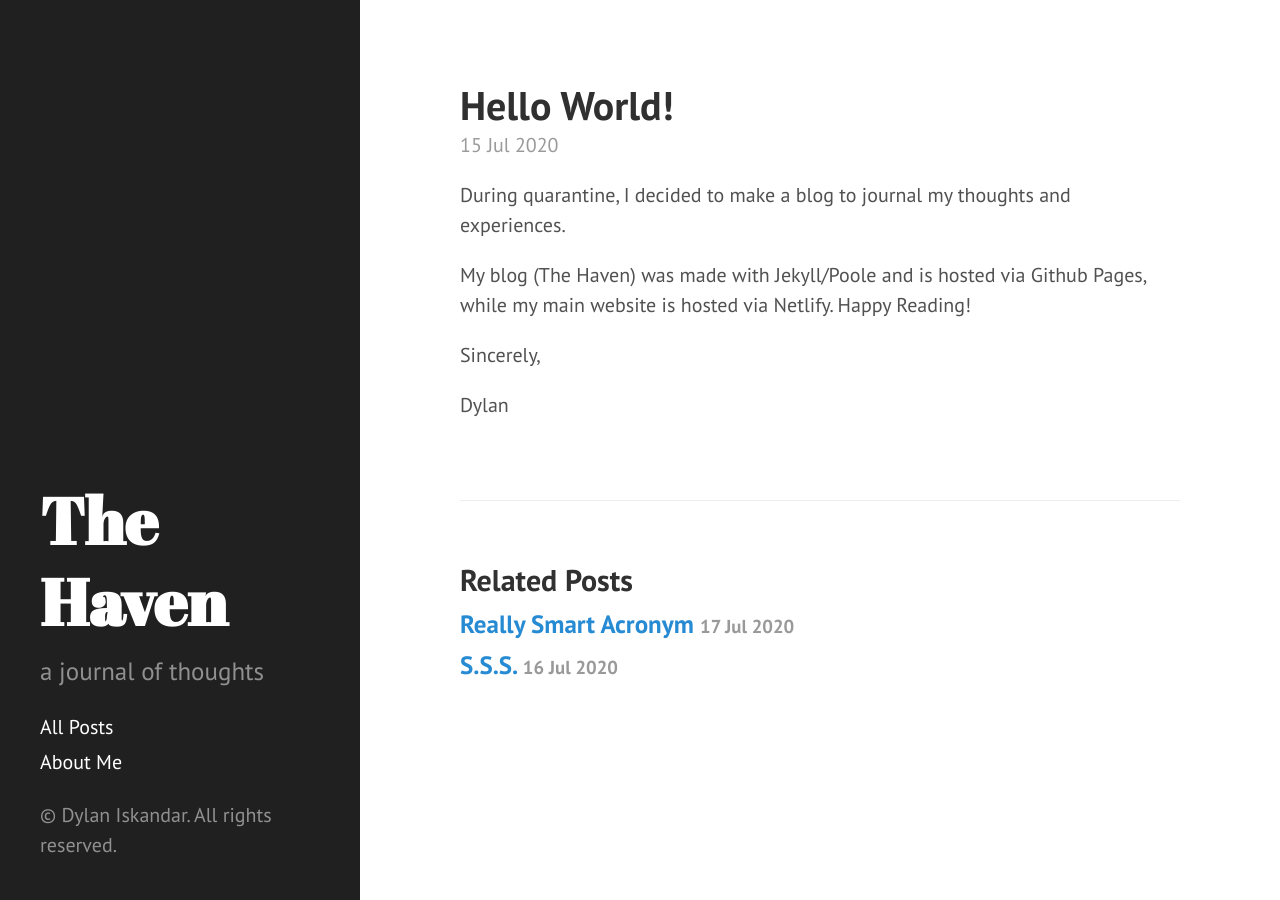
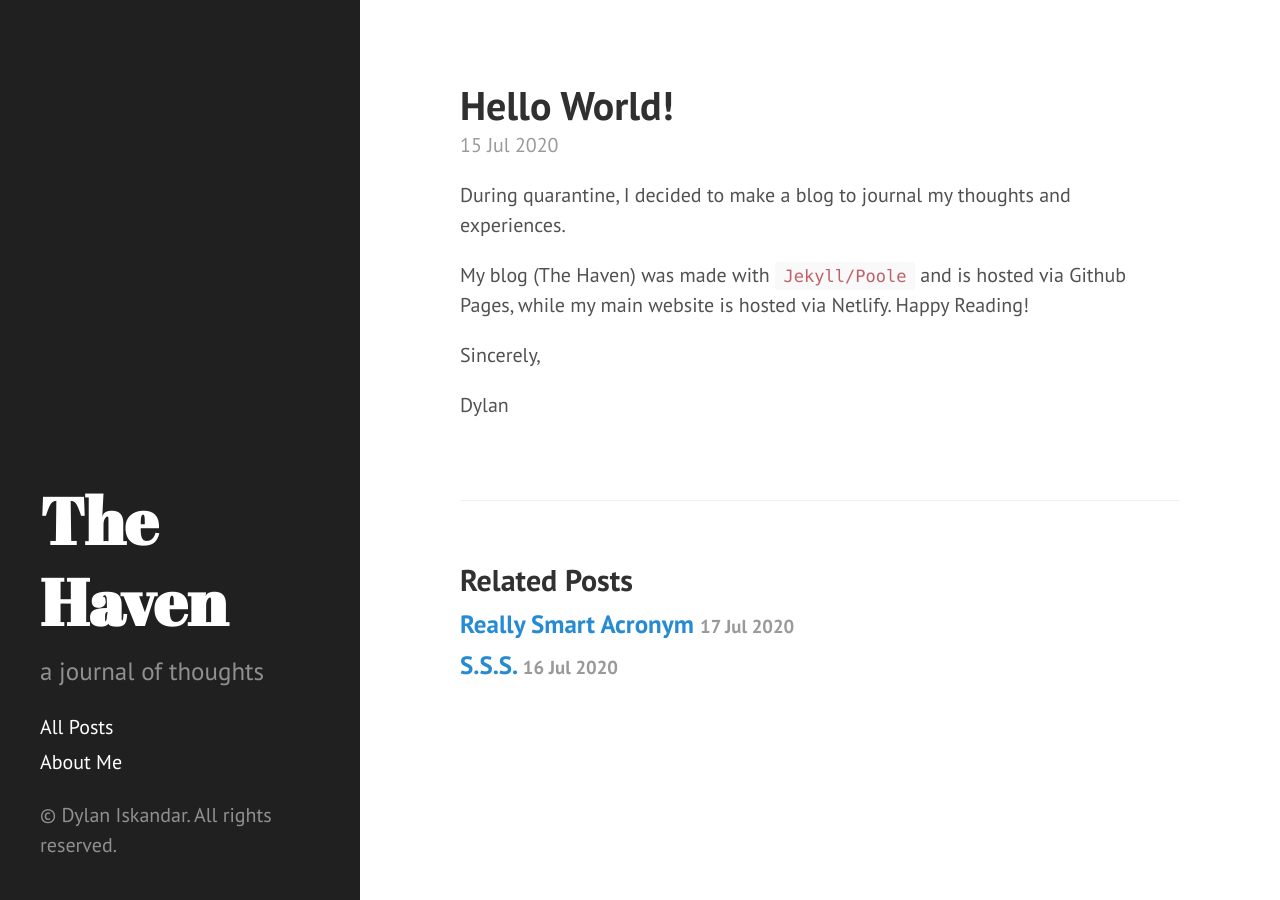
Before and after one commit to mayuridev/myblog, a Jekyll site: the page built from _posts/2020-07-15-Hello World!.md, in a window 1280 px wide. Built offline with Jekyll 4.4.1, drawn with Linux system fonts in a browser that asks for light colours; our own code applies the rules of GitHub Pages for plain Markdown files.

```diff
--- a/_posts/2020-07-15-Hello World!.md
+++ b/_posts/2020-07-15-Hello World!.md
@@ -7,7 +7,7 @@ title: 'Hello World!'
 
 During quarantine, I decided to make a blog to journal my thoughts and experiences.
 
-My blog (The Haven) was made with Jekyll/Poole and is hosted via Github Pages, while my main website is hosted via Netlify. Happy Reading!
+My blog (The Haven) was made with `Jekyll/Poole` and is hosted via Github Pages, while my main website is hosted via Netlify. Happy Reading!
 
 Sincerely,
 
```
